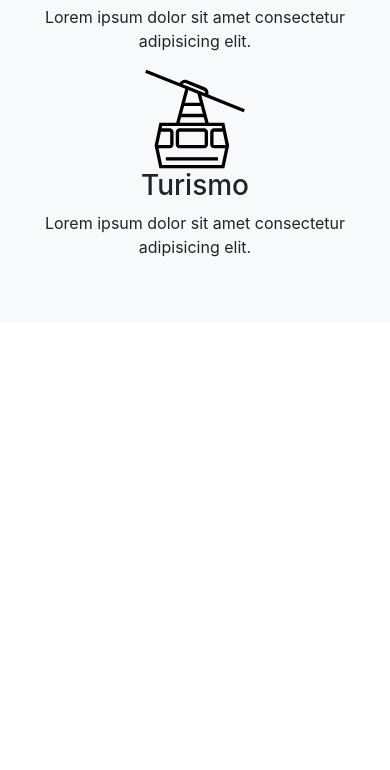
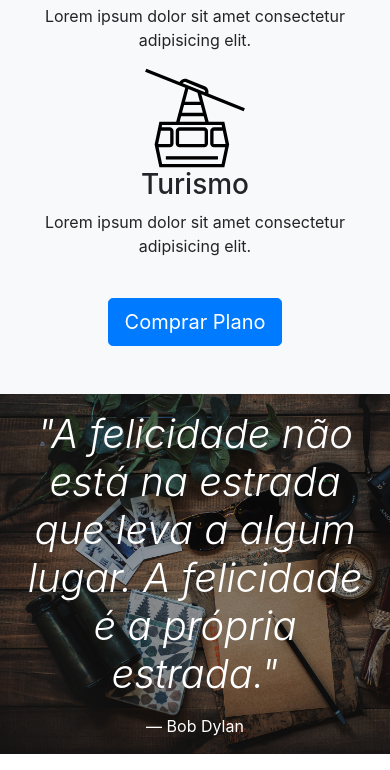
Before and after one commit to lurafael/caravan, a plain HTML site: page index.html in a window 390 px wide. Shown: the part 2008-2778 px from the top of the page. Before the commit the page ends 2331 px from the top, so only its background shows below. Drawn offline with Linux system fonts and the light colour scheme.

Commit message:
Adiciona blackquote no site

```diff
--- a/css/style.css
+++ b/css/style.css
@@ -6,3 +6,21 @@ body {
   box-shadow: 0 2px 4px 0 rgba(0, 0, 0, .05),
               0 4px 8px 0 rgba(0, 0, 0, .05);
 }
+
+#home-quote {
+  background-image: url('../img/bg-quote.jpg');
+  background-size: cover;
+}
+
+@media (max-width: 767px)
+{
+  #home-quote .display-4 {
+      font-size: 2.5rem;
+   }
+   body {
+     padding-top:0;
+   }
+   .fixed-top {
+      position: relative;
+   }
+}
--- a/index.html
+++ b/index.html
@@ -66,7 +66,7 @@
   <section class="container-fluid">
     <div class="row bg-dark text-white">
       <div class="col-lg-7 p-0">
-        <div id="carouselCidades" class="carousel slide" data-ride="carousel">
+        <div id="carouselCidades" class="carousel slide" data-ride="carousel"> <!-- A partir do lg, aplica 7 colunas-->
           <ol class="carousel-indicators">
             <li data-target="#carouselCidades" data-slide-to="0" class="active"></li>
             <li data-target="#carouselCidades" data-slide-to="1"></li>
@@ -102,7 +102,7 @@
           </a>
         </div>
       </div>
-      <div class="col-lg-5 p-4">
+      <div class="col-lg-5 p-4"> <!-- A partir do lg, aplica 5 colunas-->
         <h1 class="display-4">Realize a viagem do seu sonho</h1>
         <p class="lead">O melhor local para viajar é com a Caravan, mais de 5.000 excursões concluídas.</p>
         <form action="">
@@ -170,8 +170,19 @@
           <p>Lorem ipsum dolor sit amet consectetur adipisicing elit.</p>
         </div>
       </div>
+      <div>
+          <a class="btn btn-primary btn-lg mt-4" href="planos.html">Comprar Plano</a>
+      </div>
+    </div>
+  </section>
 
-    </div>
+  <section id="home-quote" class="p-md-5">
+    <blockquote class="blockquote text-center text-white p-md-5 p-3">
+      <p class="display-4">
+        <em>"A felicidade não está na estrada que leva a algum lugar. A felicidade é a própria estrada."</em>
+      </p>
+      <footer class="blockquote-footer text-white">Bob Dylan</footer>
+    </blockquote>
   </section>
 
   <script type="text/javascript" src="js/jquery-3.2.1.slim.min.js"></script>
```
